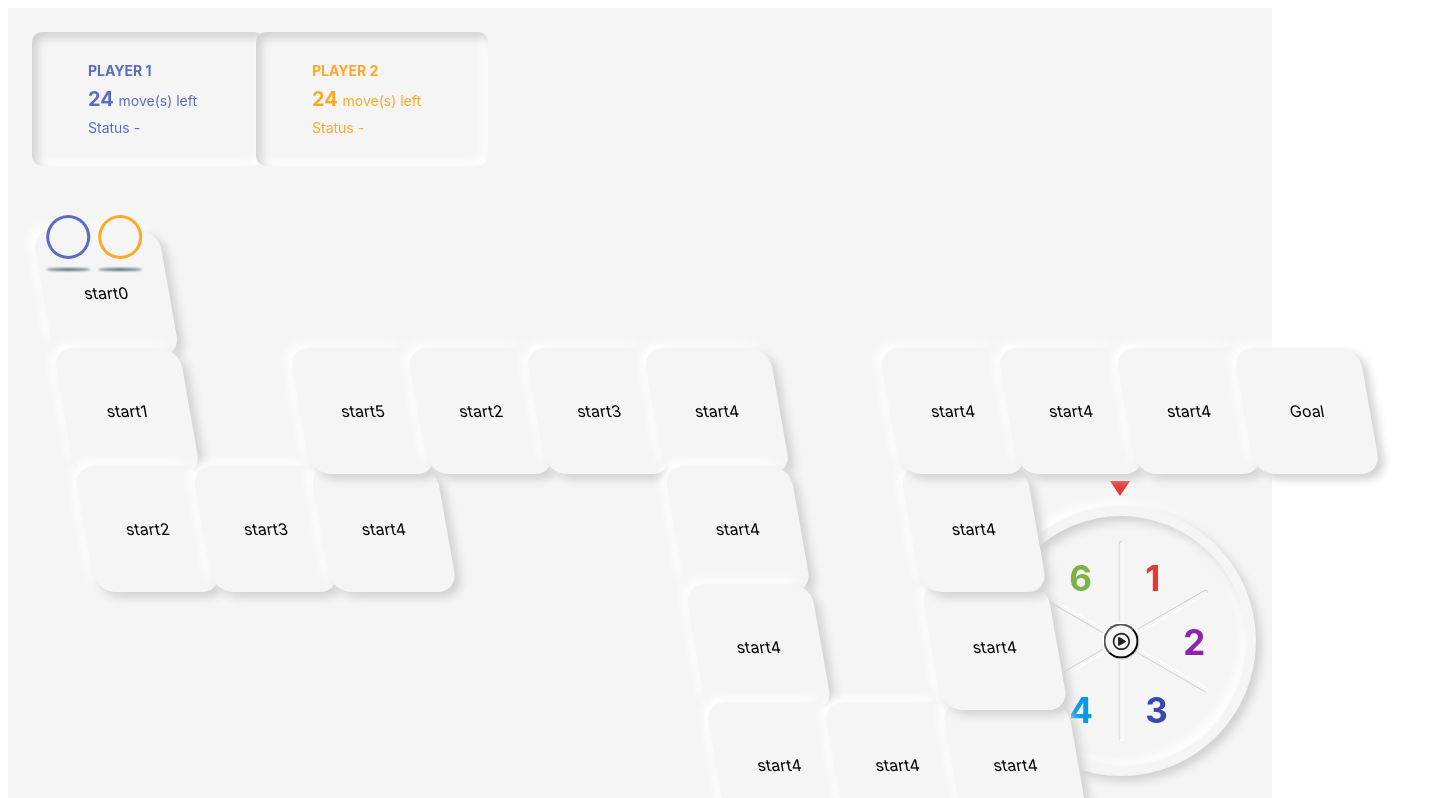
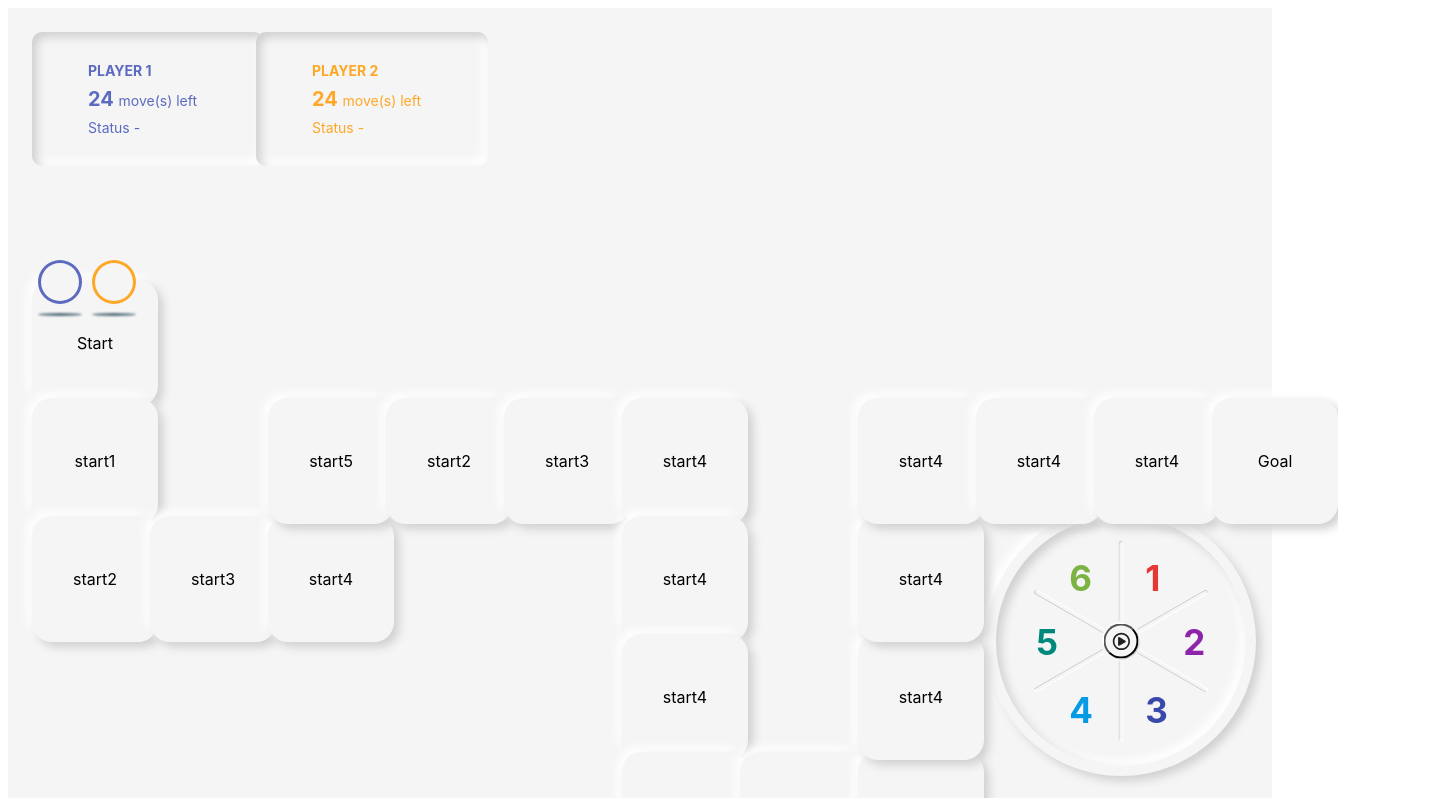
Before and after one commit to Ryoto-kubo/board-game, a Next.js app: page /board-game in a window 1280 px wide. Shown: the top 798 px of the page, 1445 px wide, since content can reach past the window. Built offline with nearby package versions, Linux system fonts and the light colour scheme.

Commit message:
Implements steps forword

```diff
--- a/src/components/pages/board-game/MapRoute.tsx
+++ b/src/components/pages/board-game/MapRoute.tsx
@@ -2,17 +2,22 @@ import { PlayerIcon } from "@/components/ui/PlayerIcon";
 import { Tile } from "@/components/ui/Tile";
 import { userMapRoute } from "@/customHooks/useMapRoute";
 import MapRouteStyle from "@/styles/components/pages/board-game/MapRoute.module.scss";
+import { TileListType } from "@/types/pages/board-game";
 import { v4 as uuidv4 } from "uuid";
 
-export const MapRoute = () => {
-  const { mappingPositionForEach } = userMapRoute();
-  const tileList = mappingPositionForEach();
+type Props = {
+  tileList: TileListType;
+};
+
+export const MapRoute = ({ tileList }: Props) => {
+  const mapperdTileList = userMapRoute(tileList);
 
   return (
+    <>
       <div className={MapRouteStyle.root}>
-      <PlayerIcon playerClassName="player1" />
-      <PlayerIcon playerClassName="player2" />
-      {tileList.map((el) => (
+        <PlayerIcon type="player1" />
+        <PlayerIcon type="player2" />
+        {mapperdTileList.map((el) => (
           <div
             key={uuidv4()}
             style={{
@@ -25,5 +30,6 @@ export const MapRoute = () => {
           </div>
         ))}
       </div>
+    </>
   );
 };
--- a/src/components/ui/PlayerIcon.tsx
+++ b/src/components/ui/PlayerIcon.tsx
@@ -1,13 +1,14 @@
 import PlayerIconStyle from "@/styles/components/ui/PlayerIcon.module.scss";
 
 type Props = {
-  playerClassName: "player1" | "player2";
+  type: "player1" | "player2";
 };
 
-export const PlayerIcon = ({ playerClassName }: Props) => {
+export const PlayerIcon = ({ type }: Props) => {
   return (
     <div
-      className={`${PlayerIconStyle.outer} ${PlayerIconStyle[playerClassName]}`}
+      id={type}
+      className={`${PlayerIconStyle.outer} ${PlayerIconStyle[type]}`}
     >
       <div className={PlayerIconStyle.inner}></div>
     </div>
--- /dev/null
+++ b/src/customHooks/useBoardGame.tsx
@@ -0,0 +1,25 @@
+import { PlayerOrderType, PlayerStateType } from "@/types/pages/board-game";
+import { useState } from "react";
+
+export const useBoardGame = () => {
+  const [playerOrder, setplayerOrder] = useState<PlayerOrderType>("player1");
+  const [playerState, setPlayerState] = useState<PlayerStateType>({
+    player1: {
+      stepsForward: 0,
+      positionX: 0,
+      positionY: 0,
+    },
+    player2: {
+      stepsForward: 0,
+      positionX: 0,
+      positionY: 0,
+    },
+  });
+
+  return {
+    playerOrder,
+    setplayerOrder,
+    playerState,
+    setPlayerState,
+  };
+};
--- a/src/customHooks/useMapRoute.tsx
+++ b/src/customHooks/useMapRoute.tsx
@@ -1,138 +1,30 @@
-export const userMapRoute = () => {
-  type TileListType = {
-    label: string;
-    nextTile: "top" | "bottom" | "right" | "";
-    positionY: number;
-    positionX: number;
-  }[];
+import { TileListType } from "@/types/pages/board-game";
+import { useEffect, useState } from "react";
+let currentTilePositionY = 0;
+let currentTilePositionX = 0;
 
-  let currentTilePositionY = 0;
-  let currentTilePositionX = 0;
+const BASE_TILE_SIZE = 110;
+const BASE_MARGIN_SIZE = 8;
 
-  const BASE_TILE_SIZE = 110;
-  const BASE_MARGIN_SIZE = 8;
-  const tileList: TileListType = [
-    {
-      label: "start0",
-      nextTile: "bottom",
-      positionY: 110,
-      positionX: 0,
-    },
-    {
-      label: "start1",
-      nextTile: "bottom",
-      positionY: 110,
-      positionX: 0,
-    },
-    {
-      label: "start2",
-      nextTile: "right",
-      positionY: 110,
-      positionX: 0,
-    },
-    {
-      label: "start3",
-      nextTile: "right",
-      positionY: 110,
-      positionX: 0,
-    },
-    {
-      label: "start4",
-      nextTile: "top",
-      positionY: 110,
-      positionX: 0,
-    },
-    {
-      label: "start5",
-      nextTile: "right",
-      positionY: 110,
-      positionX: 0,
-    },
-    {
-      label: "start2",
-      nextTile: "right",
-      positionY: 110,
-      positionX: 0,
-    },
-    {
-      label: "start3",
-      nextTile: "right",
-      positionY: 110,
-      positionX: 0,
-    },
-    {
-      label: "start4",
-      nextTile: "bottom",
-      positionY: 110,
-      positionX: 0,
-    },
-    {
-      label: "start4",
-      nextTile: "bottom",
-      positionY: 110,
-      positionX: 0,
-    },
-    {
-      label: "start4",
-      nextTile: "bottom",
-      positionY: 110,
-      positionX: 0,
-    },
-    {
-      label: "start4",
-      nextTile: "right",
-      positionY: 110,
-      positionX: 0,
-    },
-    {
-      label: "start4",
-      nextTile: "right",
-      positionY: 110,
-      positionX: 0,
-    },
-    {
-      label: "start4",
-      nextTile: "top",
-      positionY: 110,
-      positionX: 0,
-    },
-    {
-      label: "start4",
-      nextTile: "top",
-      positionY: 110,
-      positionX: 0,
-    },
-    {
-      label: "start4",
-      nextTile: "top",
-      positionY: 110,
-      positionX: 0,
-    },
-    {
-      label: "start4",
-      nextTile: "right",
-      positionY: 110,
-      positionX: 0,
-    },
-    {
-      label: "start4",
-      nextTile: "right",
-      positionY: 110,
-      positionX: 0,
-    },
-    {
-      label: "start4",
-      nextTile: "right",
-      positionY: 110,
-      positionX: 0,
-    },
-    {
-      label: "Goal",
-      nextTile: "",
-      positionY: 110,
-      positionX: 0,
-    },
-  ];
+export const userMapRoute = (list: TileListType) => {
+  const [tileList, setTileList] = useState(list);
+
+  const calcPositionX = (nextTile: string, currentTilePositionX: number) => {
+    let positionX;
+    let updateCurrentTilePositionX;
+    switch (nextTile) {
+      case "bottom":
+      case "top":
+        positionX = currentTilePositionX;
+        updateCurrentTilePositionX = currentTilePositionX;
+        break;
+      default:
+        positionX = currentTilePositionX;
+        updateCurrentTilePositionX =
+          currentTilePositionX + BASE_TILE_SIZE + BASE_MARGIN_SIZE;
+    }
+    return { positionX, updateCurrentTilePositionX };
+  };
 
   const calcPositionY = (nextTile: string, currentTilePositionY: number) => {
     let positionY;
@@ -158,25 +50,8 @@ export const userMapRoute = () => {
     };
   };
 
-  const calcPositionX = (nextTile: string, currentTilePositionX: number) => {
-    let positionX;
-    let updateCurrentTilePositionX;
-    switch (nextTile) {
-      case "bottom":
-      case "top":
-        positionX = currentTilePositionX;
-        updateCurrentTilePositionX = currentTilePositionX;
-        break;
-      default:
-        positionX = currentTilePositionX;
-        updateCurrentTilePositionX =
-          currentTilePositionX + BASE_TILE_SIZE + BASE_MARGIN_SIZE;
-    }
-    return { positionX, updateCurrentTilePositionX };
-  };
-
   const mappingPositionForEach = () => {
-    tileList.forEach((item) => {
+    tileList.forEach((item, index) => {
       const { positionY, updateCurrentTilePositionY } = calcPositionY(
         item.nextTile,
         currentTilePositionY
@@ -185,13 +60,18 @@ export const userMapRoute = () => {
         item.nextTile,
         currentTilePositionX
       );
-      item.positionY = positionY;
-      item.positionX = positionX;
+      const newTileList = tileList.slice();
+      newTileList[index].positionY = positionY;
+      newTileList[index].positionX = positionX;
+      setTileList(newTileList);
       currentTilePositionY = updateCurrentTilePositionY;
       currentTilePositionX = updateCurrentTilePositionX;
     });
-    return tileList;
   };
 
-  return { mappingPositionForEach };
+  useEffect(() => {
+    mappingPositionForEach();
+  }, []);
+
+  return tileList;
 };
--- a/src/pages/board-game/index.tsx
+++ b/src/pages/board-game/index.tsx
@@ -2,19 +2,153 @@ import { BoardGameContainer } from "@/components/common/containers/board-game";
 import { MapRoute } from "@/components/pages/board-game/MapRoute";
 import { Roulette } from "@/components/pages/board-game/Roulette";
 import { Score } from "@/components/pages/board-game/Score";
+import { useBoardGame } from "@/customHooks/useBoardGame";
 import Layout from "@/layouts/standard";
 import BoardGameStyle from "@/styles/pages/board-game/style.module.scss";
+import { TileListType } from "@/types/pages/board-game";
 
-const IndexPage = () => (
+const tileList: TileListType = [
+  {
+    label: "Start",
+    nextTile: "bottom",
+    positionY: 0,
+    positionX: 0,
+  },
+  {
+    label: "start1",
+    nextTile: "bottom",
+    positionY: 0,
+    positionX: 0,
+  },
+  {
+    label: "start2",
+    nextTile: "right",
+    positionY: 0,
+    positionX: 0,
+  },
+  {
+    label: "start3",
+    nextTile: "right",
+    positionY: 0,
+    positionX: 0,
+  },
+  {
+    label: "start4",
+    nextTile: "top",
+    positionY: 0,
+    positionX: 0,
+  },
+  {
+    label: "start5",
+    nextTile: "right",
+    positionY: 0,
+    positionX: 0,
+  },
+  {
+    label: "start2",
+    nextTile: "right",
+    positionY: 0,
+    positionX: 0,
+  },
+  {
+    label: "start3",
+    nextTile: "right",
+    positionY: 0,
+    positionX: 0,
+  },
+  {
+    label: "start4",
+    nextTile: "bottom",
+    positionY: 0,
+    positionX: 0,
+  },
+  {
+    label: "start4",
+    nextTile: "bottom",
+    positionY: 0,
+    positionX: 0,
+  },
+  {
+    label: "start4",
+    nextTile: "bottom",
+    positionY: 0,
+    positionX: 0,
+  },
+  {
+    label: "start4",
+    nextTile: "right",
+    positionY: 0,
+    positionX: 0,
+  },
+  {
+    label: "start4",
+    nextTile: "right",
+    positionY: 0,
+    positionX: 0,
+  },
+  {
+    label: "start4",
+    nextTile: "top",
+    positionY: 0,
+    positionX: 0,
+  },
+  {
+    label: "start4",
+    nextTile: "top",
+    positionY: 0,
+    positionX: 0,
+  },
+  {
+    label: "start4",
+    nextTile: "top",
+    positionY: 0,
+    positionX: 0,
+  },
+  {
+    label: "start4",
+    nextTile: "right",
+    positionY: 0,
+    positionX: 0,
+  },
+  {
+    label: "start4",
+    nextTile: "right",
+    positionY: 0,
+    positionX: 0,
+  },
+  {
+    label: "start4",
+    nextTile: "right",
+    positionY: 0,
+    positionX: 0,
+  },
+  {
+    label: "Goal",
+    nextTile: "",
+    positionY: 0,
+    positionX: 0,
+  },
+];
+
+const IndexPage = () => {
+  const { playerOrder, playerState, setPlayerState } = useBoardGame();
+
+  return (
     <Layout title="board-game | Next.js + TypeScript">
       <BoardGameContainer>
         <Score />
-      <Roulette />
+        <Roulette
+          tileList={tileList}
+          playerOrder={playerOrder}
+          playerState={playerState}
+          setPlayerState={setPlayerState}
+        />
         <div className={BoardGameStyle.mapRouteWrapper}>
-        <MapRoute />
+          <MapRoute tileList={tileList} />
         </div>
       </BoardGameContainer>
     </Layout>
   );
+};
 
 export default IndexPage;
--- a/src/styles/components/pages/board-game/MapRoute.module.scss
+++ b/src/styles/components/pages/board-game/MapRoute.module.scss
@@ -1,4 +1,4 @@
 .root {
   position: relative;
-  transform: skew(10deg);
+  top: 50px;
 }
--- a/src/styles/components/ui/PlayerIcon.module.scss
+++ b/src/styles/components/ui/PlayerIcon.module.scss
@@ -3,7 +3,6 @@
   height: 44px;
   border-radius: 50px;
   z-index: 1;
-  transform: skew(-10deg);
   &:after {
     content: "";
     display: block;
@@ -31,13 +30,13 @@
 .player1 {
   background: var(--c-indigo-primary);
   position: absolute;
-  top: -15px;
-  left: 13px;
+  top: -20px;
+  left: 6px;
 }
 
 .player2 {
   background: var(--c-orange-primary);
   position: absolute;
-  top: -15px;
-  left: 65px;
+  top: -20px;
+  left: 60px;
 }
--- /dev/null
+++ b/src/types/pages/board-game/index.ts
@@ -0,0 +1,16 @@
+export type TileListType = {
+  label: string;
+  nextTile: "top" | "bottom" | "right" | "";
+  positionY: number;
+  positionX: number;
+}[];
+
+export type PlayerOrderType = "player1" | "player2";
+
+export type PlayerStateType = {
+  [key in PlayerOrderType]: {
+    stepsForward: number;
+    positionX: number;
+    positionY: number;
+  };
+};
```
Also changed, not shown: src/components/pages/board-game/Roulette.tsx (+25 -2 lines), src/customHooks/useRoulette.tsx (+53 -3 lines). Lines whose indentation alone changed are shown as unchanged.
